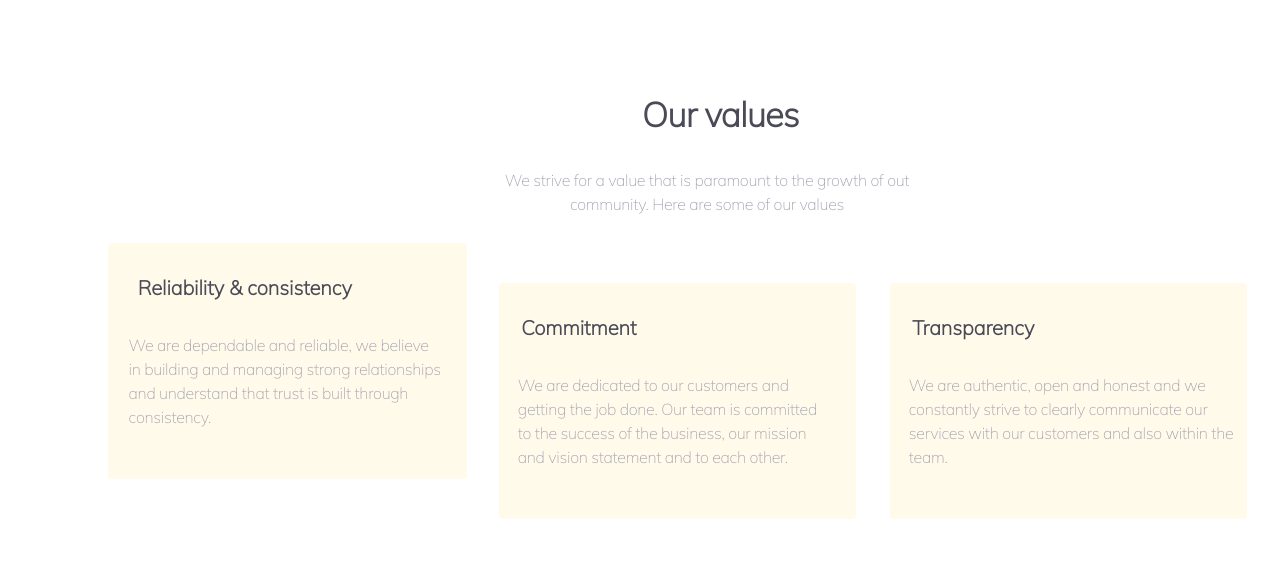
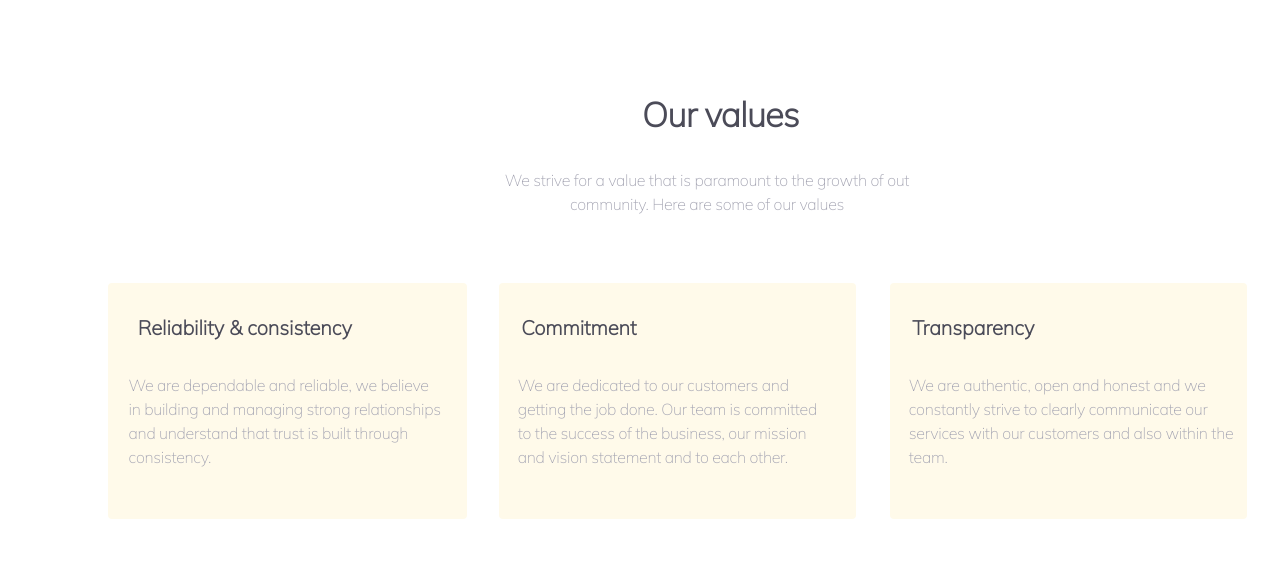
Before and after one commit to Bruzay/aboutus2, a plain HTML site: page index.html in a window 1280 px wide. Shown: the part 2592-3163 px from the top of the page. Drawn offline with Linux system fonts and the light colour scheme.

Commit message:
fixed the lineups

```diff
--- a/style.css
+++ b/style.css
@@ -484,7 +484,7 @@ top: 2068px;
     width: 359px;
     height: 236px;
     left: 151px;
-    top: 2800px;
+    top: 2840px;
     background: #FFFAEA;
     border-radius: 4px;
 }
```
